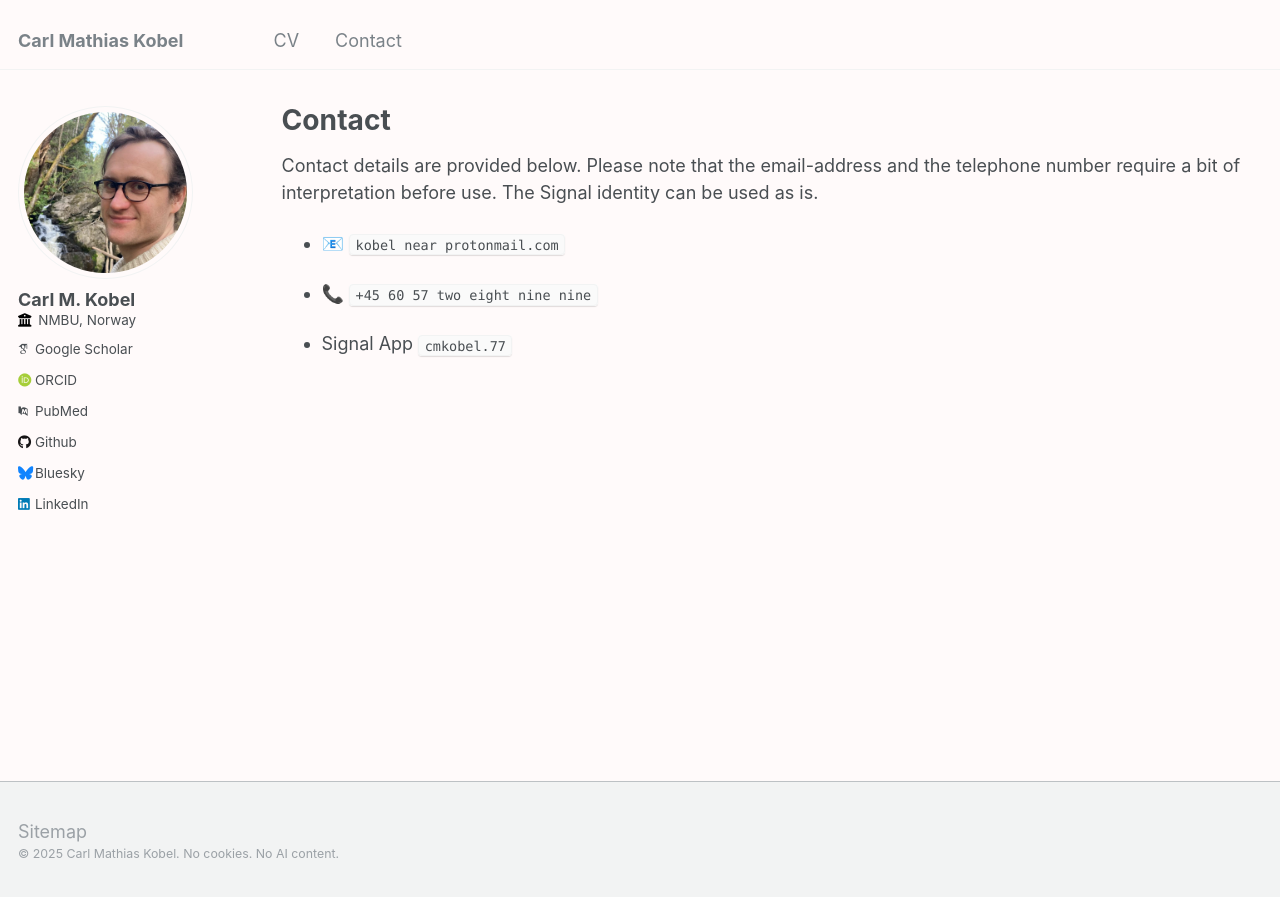
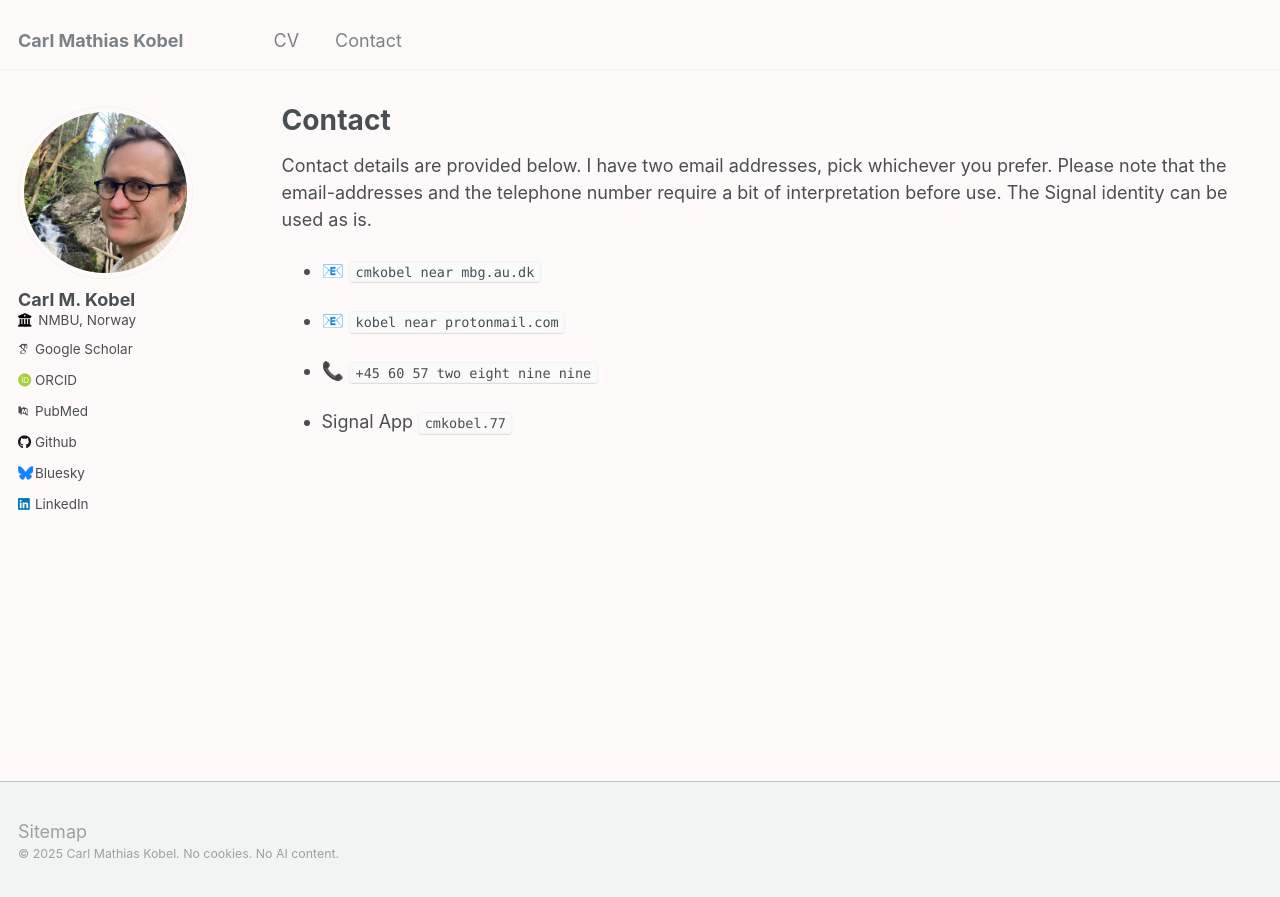
Before and after one commit to cmkobel/cmkobel.github.io, a Jekyll site: the page built from _pages/contact.md, in a window 1280 px wide. Shown: the top 897 px of the page. Built offline with Jekyll 4.4.1, drawn with Linux system fonts in a browser that asks for light colours; some web fonts are replaced.

Commit message:
Update contact.md

```diff
--- a/_pages/contact.md
+++ b/_pages/contact.md
@@ -6,7 +6,10 @@ author_profile: true
 ---
 
 
-Contact details are provided below. Please note that the email-address and the telephone number require a bit of interpretation before use. The Signal identity can be used as is.
+Contact details are provided below. I have two email addresses, pick whichever you prefer. Please note that the email-addresses and the telephone number require a bit of interpretation before use. The Signal identity can be used as is.
+
+
+  - 📧 `cmkobel near mbg.au.dk`
 
   - 📧 `kobel near protonmail.com`
 
```
